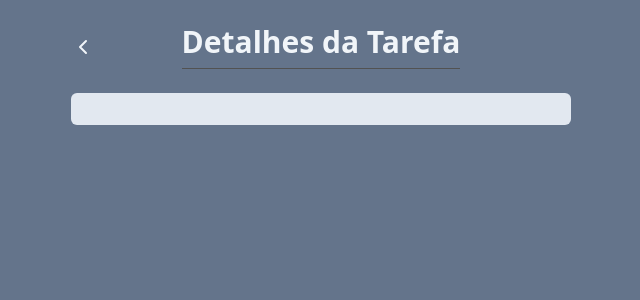
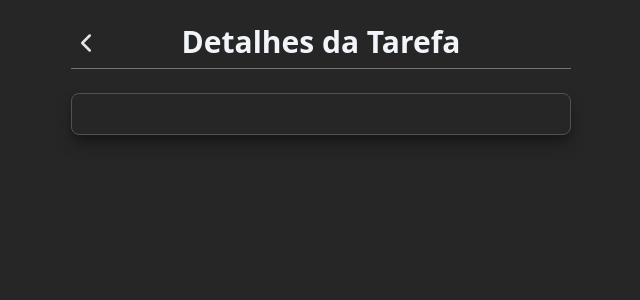
Before and after one commit to dvdRiscado/React-MyTaskBlock, a React (Vite) app: page /task in a window 1280 px wide. Shown: the top 300 px of the page, without its empty margins (319-959 px from the left). Built offline with nearby package versions, Linux system fonts and the light colour scheme.

Commit message:
Update Colors TaskPage

```diff
--- a/src/App.jsx
+++ b/src/App.jsx
@@ -83,7 +83,9 @@ function App() {
     */
     <div className="w-screen h-screen bg-neutral-800 flex justify-center py-6">
       <div className="w-[500px] space-y-4">
-        <CompTitle>My TaskBlock</CompTitle>
+        <CompTitle addclassname="pb-2 border-b border-neutral-500">
+          My TaskBlock
+        </CompTitle>
         <AddTask onTaskAdd={onTaskAdd} />
         <ListTasks
           tasks={tasks}
--- a/src/components/AddTask.jsx
+++ b/src/components/AddTask.jsx
@@ -20,7 +20,8 @@ function AddTask(props) {
         onChange={(event) => setDescription(event.target.value)}
       />
       <button
-        className="bg-neutral-700 text-white px-4 py-2 rounded-md font-medium active:bg-neutral-600"
+        className="bg-neutral-700 text-white px-4 py-2 rounded-md font-medium
+        hover:bg-green-900 active:bg-green-800"
         onClick={() => {
           if (!title.trim() || !description.trim()) {
             return alert("Preencha o título e a descrição da tarefa.");
--- a/src/components/CompButton.jsx
+++ b/src/components/CompButton.jsx
@@ -1,6 +1,11 @@
 function CompButton(props) {
   return (
-    <button className="bg-neutral-700 p-2 rounded-md text-white" {...props}>
+    <button
+      className={
+        `bg-neutral-700 p-2 rounded-md text-white ` + props.addclassname
+      }
+      {...props}
+    >
       {props.children}
     </button>
   );
--- a/src/components/CompTitle.jsx
+++ b/src/components/CompTitle.jsx
@@ -1,8 +1,12 @@
 function CompTitle(props) {
+  console.log(props);
+
   return (
     <h1
-      className="text-3xl text-slate-100 font-bold text-center border-b
-    border-neutral-600 pb-2"
+      className={
+        `text-3xl text-slate-100 font-bold text-center
+     pb-2 ` + props.addclassname
+      }
     >
       {props.children}
     </h1>
--- a/src/components/ListTasks.jsx
+++ b/src/components/ListTasks.jsx
@@ -25,18 +25,24 @@ function ListTasks(props) {
           <li key={task.id} className="flex gap-2">
             <button
               onClick={() => props.onTaskClicked(task.id)}
-              className={`bg-neutral-600 text-left w-full text-white p-2 rounded-md flex gap-2 ${
+              className={`bg-neutral-600 hover:bg-neutral-500 text-left w-full text-white p-2 rounded-md flex gap-2 ${
                 task.isCompleted && "line-through"
               }`}
             >
-              {task.isCompleted && <CheckIcon />}
+              {task.isCompleted && <CheckIcon color="oklch(0.922 0 0)" />}
               {task.title}
             </button>
-            <CompButton onClick={() => onSeeDetailsClick(task)}>
-              <ChevronRightIcon />
+            <CompButton
+              addclassname="hover:bg-cyan-900 active:bg-cyan-800"
+              onClick={() => onSeeDetailsClick(task)}
+            >
+              <ChevronRightIcon color="oklch(0.922 0 0)" />
             </CompButton>
-            <CompButton onClick={() => props.onTaskDeleted(task.id)}>
-              <TrashIcon />
+            <CompButton
+              addclassname="hover:bg-red-900 active:bg-red-700"
+              onClick={() => props.onTaskDeleted(task.id)}
+            >
+              <TrashIcon color="oklch(0.922 0 0)" />
             </CompButton>
           </li>
         ))
--- a/src/pages/TaskPage.tsx
+++ b/src/pages/TaskPage.tsx
@@ -11,20 +11,20 @@ function TaskPage() {
   const navigate = useNavigate();
 
   return (
-    <div className="h-screen w-screen bg-slate-500 p-6">
+    <div className="h-screen w-screen bg-neutral-800 py-6">
       <div className="w-[500px] mx-auto space-y-4">
-        <div className="flex justify-center relative mb-6">
+        <div className="flex justify-center relative mb-6 border-b border-neutral-500">
           <button
             onClick={() => navigate(-1)}
-            className="absolute left-0 top-0 bottom-0 text-slate-100"
+            className="absolute left-0 top-0 bottom-0 text-slate-100 pb-[6px]"
           >
-            <ChevronLeftIcon />
+            <ChevronLeftIcon size={30} color="oklch(0.922 0 0)" />
           </button>
           <CompTitle>Detalhes da Tarefa</CompTitle>
         </div>
 
-        <div className="bg-slate-200 p-4 rounded-md">
-          <h2 className="text-xl font-bold text-slate-600">{title}</h2>
+        <div className="p-4 space-y-2 bg-neutral-800 border border-neutral-600 rounded-lg shadow-lg shadow-neutral-900">
+          <h2 className="text-xl font-bold text-neutral-100">{title}</h2>
           <CompText>{description}</CompText>
         </div>
       </div>
```
